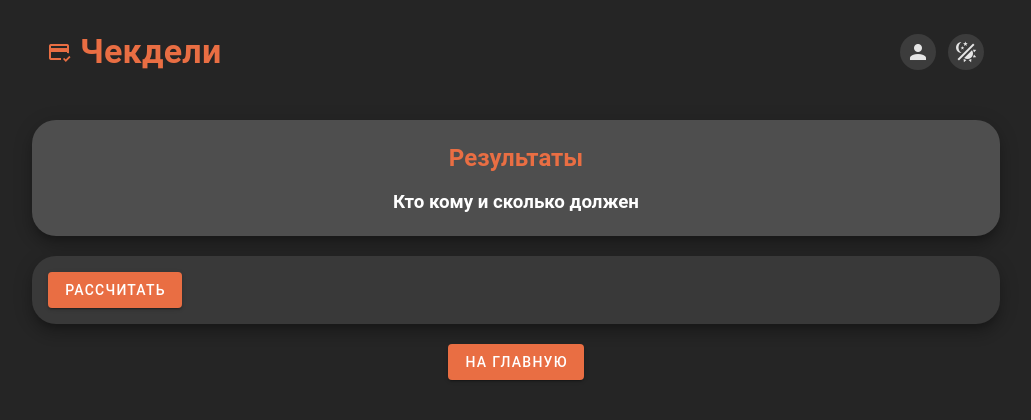
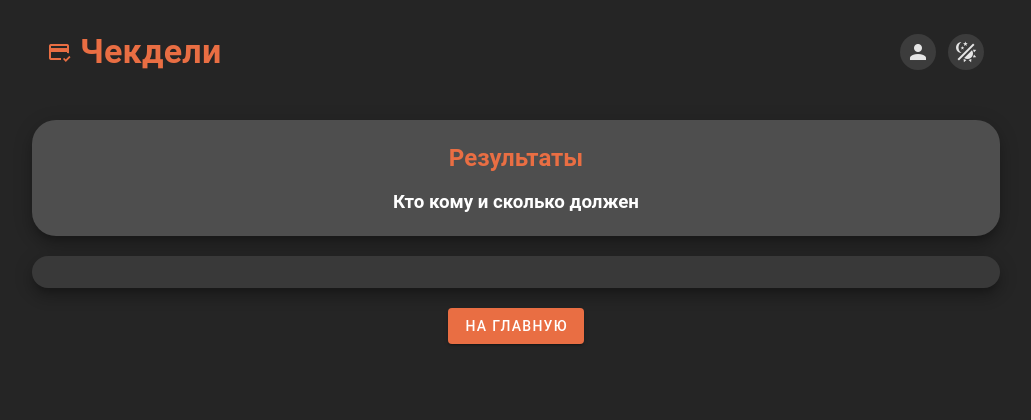
Before and after one commit to Capybarka/CheckDeli, a Vue app: page /result in a window 1280 px wide. Shown: the top 420 px of the page, without its empty margins (124-1155 px from the left). Built offline with nearby package versions, Linux system fonts and the light colour scheme.

Commit message:
Вывод результатов

```diff
--- a/src/App.vue
+++ b/src/App.vue
@@ -17,9 +17,9 @@ import AppWarning from './components/AppWarning.vue';
 import { usePersonStore } from './stores/PersonStore';
 
 onMounted(() => {
-  const PersonStore = usePersonStore()
+  const PersonStore = usePersonStore();
   if (PersonStore.persons.length === 0) {
-    PersonStore.loadPersonsFromStorage()
+    PersonStore.loadPersonsFromStorage();
   }
 });
 </script>
--- a/src/pages/DishesPage.vue
+++ b/src/pages/DishesPage.vue
@@ -76,25 +76,24 @@ import { useRouter } from 'vue-router';
 import EmptyMessage from '@/components/EmptyMessage.vue';
 import DishCard from '@/components/DishCard.vue';
 
-const DishStore = useDishStore()
-const CalculationStore = useCalculationStore()
-const WarningStore = useWarningStore()
+const DishStore = useDishStore();
+const CalculationStore = useCalculationStore();
+const WarningStore = useWarningStore();
 
 const router = useRouter();
 
 const initDish = () => {
-  DishStore.initDish()
+  DishStore.initDish();
 };
 
 const goToResult = () => {
   if (!DishStore.checkDishes()) {
-    WarningStore.showWarning('Заполните все поля!')
-    return
+    WarningStore.showWarning('Заполните все поля!');
+    return;
   } else if (DishStore.dishes.length < 2) {
-    WarningStore.showWarning('Добавьте минимум 2 блюда!')
-    return
+    WarningStore.showWarning('Добавьте минимум 2 блюда!');
+    return;
   }
-  DishStore.getAllDishes()
-  router.push('/result')
-}
+  router.push('/result');
+};
 </script>
--- a/src/pages/HomePage.vue
+++ b/src/pages/HomePage.vue
@@ -16,7 +16,7 @@
 </template>
 
 <script setup>
-import { useRouter } from 'vue-router'
+import { useRouter } from 'vue-router';
 
-const router = useRouter()
+const router = useRouter();
 </script>
--- a/src/pages/ResultPage.vue
+++ b/src/pages/ResultPage.vue
@@ -7,11 +7,36 @@
     variant="tonal"
     class="result-content pa-4 mb-5 elevation-10 rounded-xl bg-background-dark"
   >
-  <v-btn color="primary" @click="calculateDebts">Рассчитать</v-btn>
+    <div class="d-flex flex-column ga-4">
+      <v-card
+        v-for="(debtorList, person) in debts"
+        class="bg-background-light mb-5 pa-3 rounded-xl"
+        :key="person"
+      >
+        <v-card-title class="text-center rounded-xl text-primary font-weight-bold"> {{ person }} должен: </v-card-title>
 
-  <ul>
-      <li v-for="debt in debts" :key="debt">{{ debt }}</li>
-    </ul>
+        <p
+          v-if="debtorList.length === 0"
+          class="text-center font-weight-bold"
+        >
+          Никому он ничего не должен!
+        </p>
+        <div v-else class="d-flex justify-center">
+          <p
+            v-for="debt in debtorList"
+            :key="debt.debtor"
+            class="text-center font-weight-bold align-center"
+          >
+            {{ debt.debtor }} - {{ debt.amount.toFixed(2) }}
+          </p>
+          <v-icon
+            icon="mdi-currency-rub"
+            size="small"
+          />
+        </div>
+
+      </v-card>
+    </div>
   </v-sheet>
   <v-row justify="center">
     <v-col cols="auto">
@@ -26,19 +51,20 @@
 </template>
 
 <script setup>
+import { onMounted } from 'vue';
 import { useRouter } from 'vue-router';
-import {useCalculationStore} from '@/stores/CalculationStore';
-import {useDishStore} from '@/stores/DishStore'
-import {ref} from 'vue'
+import { useCalculationStore } from '@/stores/CalculationStore';
+import { useDishStore } from '@/stores/DishStore';
+import { ref, reactive } from 'vue';
 
-const router = useRouter()
-const CalculationStore = useCalculationStore()
-const DishStore = useDishStore()
-const debts = ref([]); // Массив для хранения результатов долгов
+const router = useRouter();
+const CalculationStore = useCalculationStore();
+const DishStore = useDishStore();
 
-const calculateDebts = () => {
-  DishStore.getAllDishes()
-  debts.value = CalculationStore.calculateDebts(); // Получаем результаты расчетов
-};
+const debts = reactive({});
 
+onMounted(() => {
+  const calculatedDebts = CalculationStore.calculateDebts();
+  Object.assign(debts, calculatedDebts);
+});
 </script>
--- a/src/stores/CalculationStore.js
+++ b/src/stores/CalculationStore.js
@@ -3,9 +3,6 @@ import { useDishStore } from '@/stores/DishStore';
 import { usePersonStore } from '@/stores/PersonStore';
 
 export const useCalculationStore = defineStore('CalculationStore', {
-  state: () => {
-    return {};
-  },
   getters: {
     getTotalSum() {
       const DishStore = useDishStore();
@@ -13,64 +10,154 @@ export const useCalculationStore = defineStore('CalculationStore', {
     },
   },
   actions: {
+    // calculateDebts() {
+    //   const DishStore = useDishStore()
+    //   const PersonStore = usePersonStore()
+
+    //   if (!DishStore.dishes.length || !PersonStore.persons.length) {
+    //     return []
+    //   }
+
+    //   // имена пользователей
+    //   const persons = PersonStore.persons.map(person => person.name)
+
+    //   const dishes = DishStore.dishes
+
+    //   // объект для хранения долгов
+    //   const debts = {}
+
+    //   // для каждого пользователя формируется свойство в debts, которое хранит кто кому сколько должен
+    //   /* например,
+    //   {
+    //     'Marina': { 'Anna': 0, 'Liza': 0 }
+    //     'Anna': { 'Marina': 0, 'Liza': 0 }
+    //     'Liza': { 'Marina': 0, 'Anna': 0 }
+    //   }
+    //   */
+    //   persons.forEach(person => {
+    //     debts[person] = {}
+    //     persons.forEach(other => {
+    //       if (person !== other) debts[person][other] = 0
+    //     })
+    //   })
+
+    //   // вычисление долгов
+    //   dishes.forEach(dish => {
+    //     const { price, payer, users } = dish
+    //     const share = price / users.length
+
+    //     users.forEach(user => {
+    //       // если пользователь не плательщик, то увеличиваем долг
+    //       if (user.name !== payer.name) {
+    //         debts[user.name][payer.name] += share
+    //       }
+    //     })
+    //   })
+
+    //   // упрощение долгов
+    //   const result = []
+    //   persons.forEach(person => {
+    //     result[person] = []; // Инициализируем пустой массив для каждого пользователя
+    //     persons.forEach(other => {
+    //       if (person !== other) {
+    //         // Упрощаем взаимные долги
+    //         const amount = Math.min(debts[person][other], debts[other][person]);
+    //         debts[person][other] -= amount;
+    //         debts[other][person] -= amount;
+
+    //         // Если долг остался, добавляем информацию в результат
+    //         if (debts[person][other] > 0) {
+    //           // Инициализируем массив, если не существует
+    //           if (!result[person]) {
+    //             result[person] = [];
+    //           }
+
+    //           // Добавляем данные о долге
+    //           result[person].push({
+    //             debtor: other, // Должник
+    //             amount: debts[person][other] // Сумма долга
+    //           });
+    //         }
+    //       }
+    //     });
+    //   });
+    //   console.log(result)
+    //   return result
+    // }
     calculateDebts() {
-      const DishStore = useDishStore();
-      const PersonStore = usePersonStore();
+      const DishStore = useDishStore(); // Хранилище блюд
+      const PersonStore = usePersonStore(); // Хранилище пользователей
 
       if (!DishStore.dishes.length || !PersonStore.persons.length) {
-        console.error("Данные для расчёта отсутствуют");
-        return [];
+        console.error('Данные для расчёта отсутствуют');
+        return {};
       }
 
-      const persons = PersonStore.persons.map(person => person.name);
+      // Список пользователей и блюд
+      const persons = PersonStore.persons.map((person) => person.name);
       const dishes = DishStore.dishes;
 
+      // Объект для долгов
       const debts = {};
 
       // Инициализация долгов
-      persons.forEach(person => {
-        debts[person] = {};
-        persons.forEach(other => {
-          if (person !== other) debts[person][other] = 0;
+      persons.forEach((person) => {
+        debts[person] = {}; // Для каждого человека создаём пустой объект
+        persons.forEach((other) => {
+          if (person !== other) debts[person][other] = 0; // Инициализируем долг 0
         });
       });
 
-      // Подсчёт долгов
-      dishes.forEach(dish => {
+      // Подсчёт долгов на основе блюд
+      dishes.forEach((dish) => {
         const { price, payer, users } = dish;
 
+        // Проверяем корректность данных
         if (!price || !payer || !Array.isArray(users) || users.length === 0) {
           console.warn(`Пропущены некорректные данные блюда: ${JSON.stringify(dish)}`);
           return;
         }
 
-        const share = price / users.length;
+        const share = price / users.length; // Доля стоимости для каждого пользователя
 
-        users.forEach(user => {
+        users.forEach((user) => {
           if (user.name !== payer.name) {
-            debts[user.name][payer.name] += share;
+            // Проверяем, чтобы пользователь не был плательщиком
+            debts[user.name][payer.name] += share; // Увеличиваем долг
           }
         });
       });
 
-      // Сокращение долгов
-      const result = [];
-      persons.forEach(person => {
-        persons.forEach(other => {
+      // Упрощение долгов
+      const result = {}; // Объект для хранения результата
+
+      persons.forEach((person) => {
+        result[person] = []; // Инициализируем пустой массив для каждого пользователя
+        persons.forEach((other) => {
           if (person !== other) {
+            // Упрощаем взаимные долги
             const amount = Math.min(debts[person][other], debts[other][person]);
             debts[person][other] -= amount;
             debts[other][person] -= amount;
 
+            // Если долг остался, добавляем информацию в результат
             if (debts[person][other] > 0) {
-              result.push(`${person} должна ${other} ${debts[person][other].toFixed(2)}р`);
+              // Инициализируем массив, если не существует
+              if (!result[person]) {
+                result[person] = [];
+              }
+
+              // Добавляем данные о долге
+              result[person].push({
+                debtor: other, // Должник
+                amount: debts[person][other], // Сумма долга
+              });
             }
           }
         });
       });
 
-      return result;
-    }
-
-  }
+      return result; // Возвращаем объект с долгами
+    },
+  },
 });
```
Also changed, not shown: src/pages/PersonsPage.vue (+11 -13 lines), src/stores/DishStore.js (+18 -20 lines), src/stores/PersonStore.js (+8 -8 lines), src/stores/WarningStore.js (+4 -4 lines).
